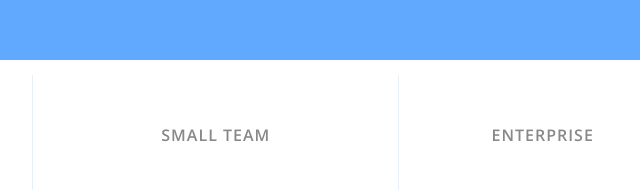
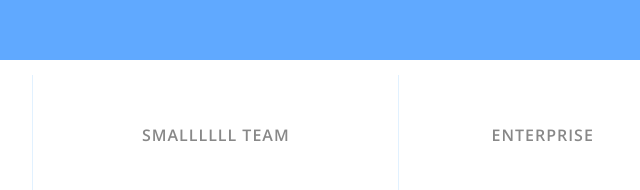
Before and after one commit to Somaya-Ayman/html, a plain HTML site: page index.html in a window 1280 px wide. Shown: the part 118-308 px from the top of the page, 434-1074 px from the left. Drawn offline with nearby package versions, Linux system fonts and the light colour scheme.

Commit message:
Update index.html

```diff
--- a/index.html
+++ b/index.html
@@ -177,7 +177,7 @@ body {
 
         <div class="pricing-plan">
             <img src="icons/icon2.png" alt="" class="pricing-img">
-            <h2 class="pricing-header">Small team</h2>
+            <h2 class="pricing-header">Smallllll team</h2>
             <ul class="pricing-features">
                 <li class="pricing-features-item">Never sleeps</li>
                 <li class="pricing-features-item">Multiple workers for more powerful apps</li>
```
